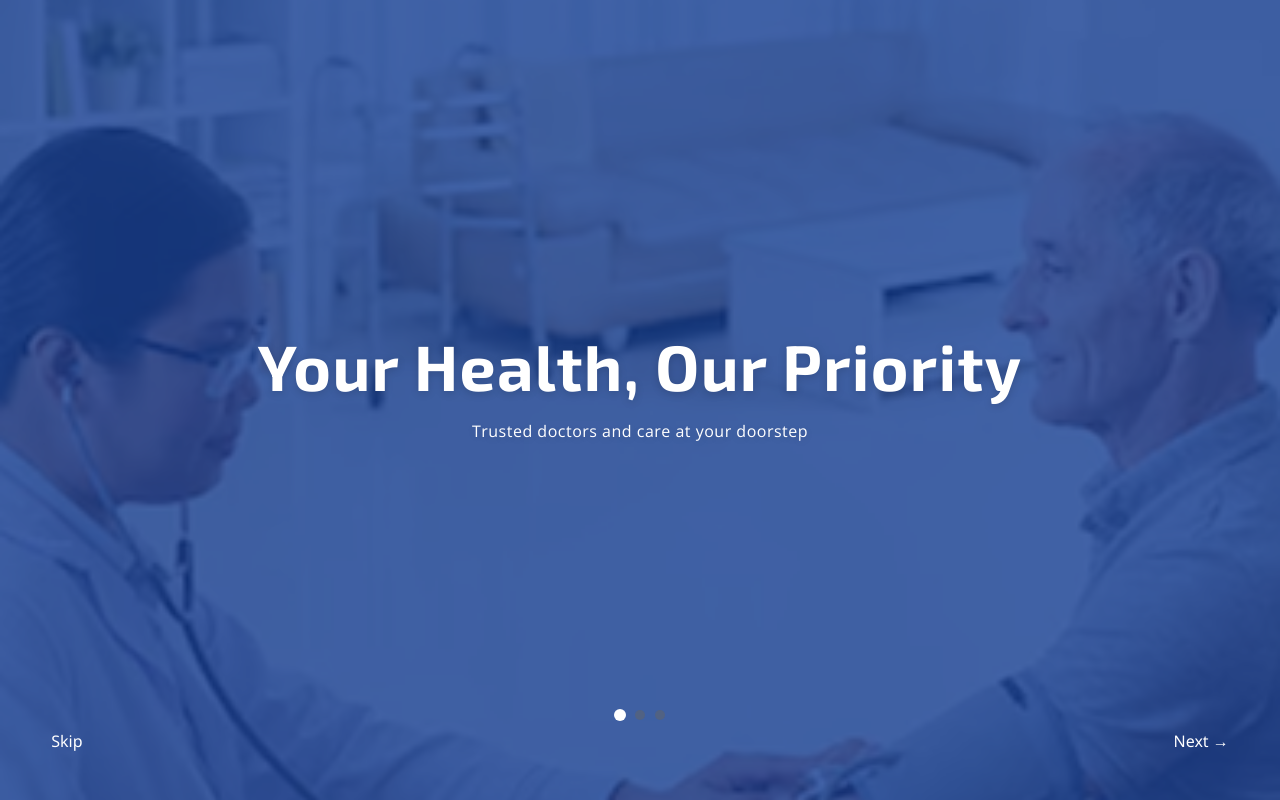
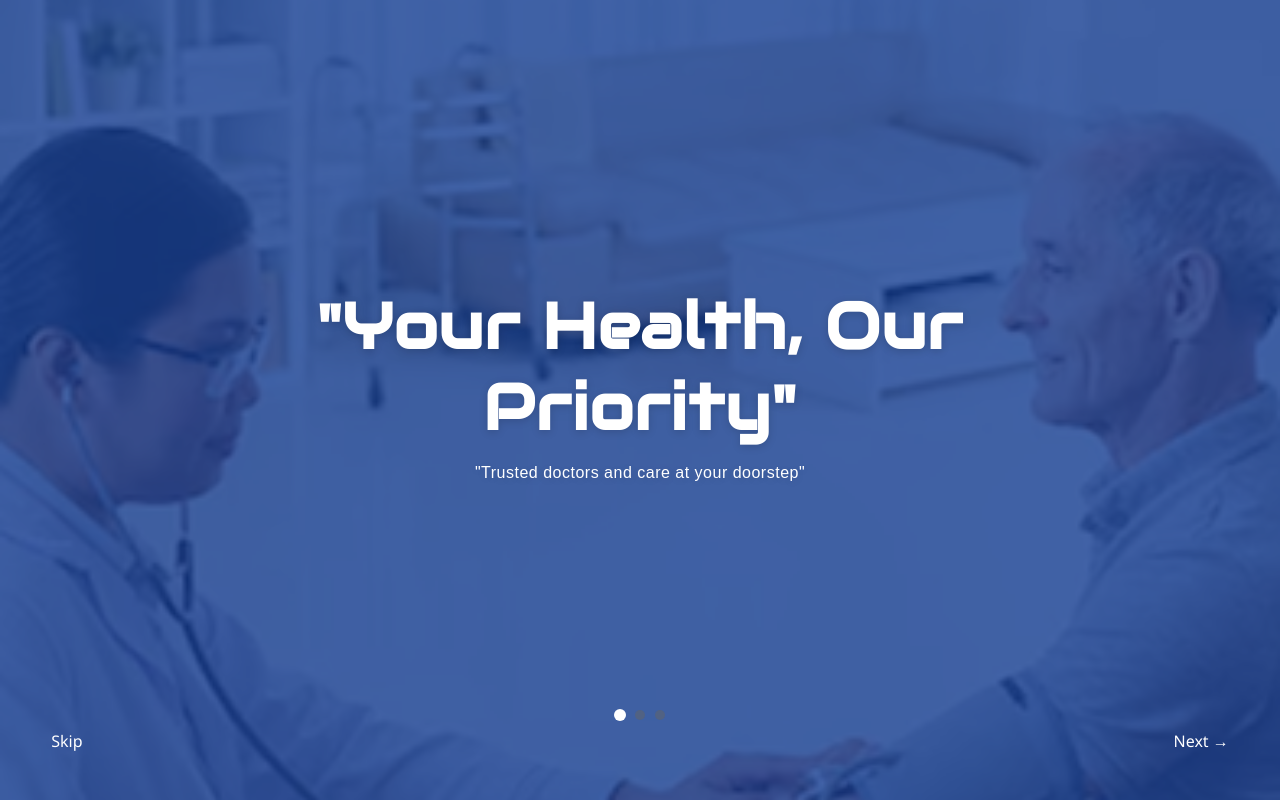
Before and after one commit to aswinlegarcon/trygve-frontend, a React (Vite) app: page / in a window 1280 px wide. Built offline with nearby package versions, Linux system fonts and the light colour scheme.

Commit message:
Simple Sliding animation added

```diff
--- a/src/components/OnboardingPage.tsx
+++ b/src/components/OnboardingPage.tsx
@@ -31,7 +31,7 @@ const screens = [
 
 const OnboardingPage : React.FC = () => {
     const [currentScreen,setCurrentScreen] = useState(0);
-    const touchStartX = useRef<number | null>(null);
+    const touchStartX = useRef<number | null>(null); // know about this
     const nextScreen = ()=> {
         currentScreen<screens.length-1 && setCurrentScreen(currentScreen + 1);
     };
@@ -117,8 +117,8 @@ const OnboardingPage : React.FC = () => {
             <div className="onboarding-overlay">
 
                 <div className="onboarding-content">
-                    <h1 className="onboarding-title">{title}</h1>
-                    <p className="onboarding-subtitle">{subtitle}</p>
+                    <h1 className="onboarding-title" key={currentScreen}>"{title}"</h1>
+                    <p className="onboarding-subtitle">"{subtitle}"</p>
                     {
                             currentScreen === screens.length - 1 &&
                             <button className="onboarding-btn primary"  onClick={() => alert('clicked')}>Get Started</button>
--- a/src/styles/OnboardingPage.css
+++ b/src/styles/OnboardingPage.css
@@ -1,4 +1,4 @@
-@import url('https://fonts.googleapis.com/css2?family=Exo+2:wght@700&family=Open+Sans&display=swap');
+@import url('https://fonts.googleapis.com/css2?family=Audiowide&display=swap');
 
 .onboarding-bg {
   width: 100vw;
@@ -31,17 +31,28 @@
 }
 
 .onboarding-title {
-  font-family: 'Exo 2', sans-serif;
+  font-family: 'Audiowide', sans-serif;
   font-weight: 800;
   letter-spacing: 0.02em;
   font-size: 4rem;
   margin-bottom: 1rem;
   color: #fff;
   text-shadow: 0 2px 8px rgba(0,0,0,0.15);
+  animation: slideInLeft 0.5s cubic-bezier(0.77, 0, 0.175, 1);
+}
+@keyframes slideInLeft {
+  from {
+    opacity: 0;
+    transform: translateX(40px);
+  }
+  to {
+    opacity: 1;
+    transform: translateX(0);
+  }
 }
 
 .onboarding-subtitle {
-  font-family: 'Open Sans', sans-serif;
+  font-family: 'Poppins', sans-serif;
   font-weight: 400;
   font-size: 1rem;
   letter-spacing: 0.5px;
```
